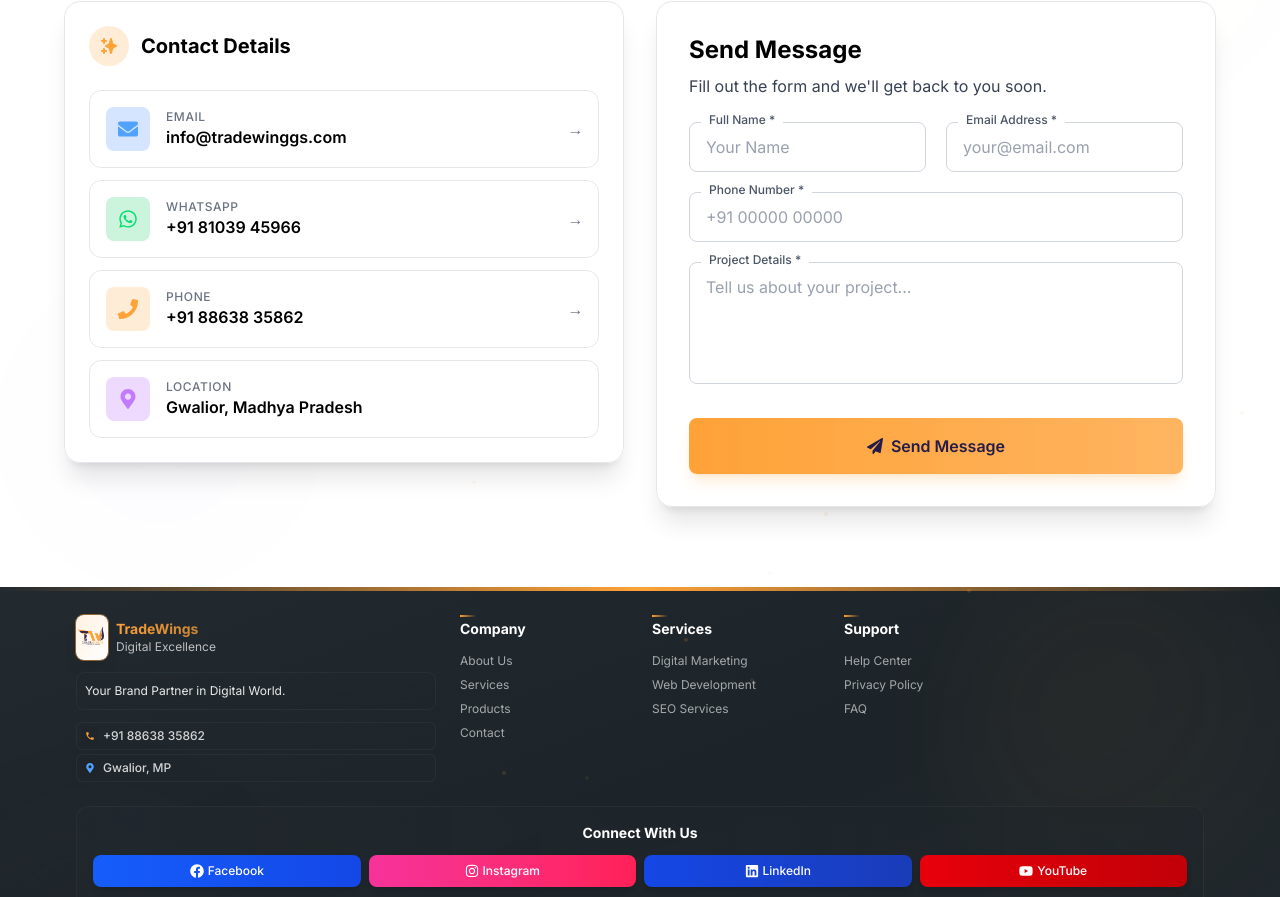
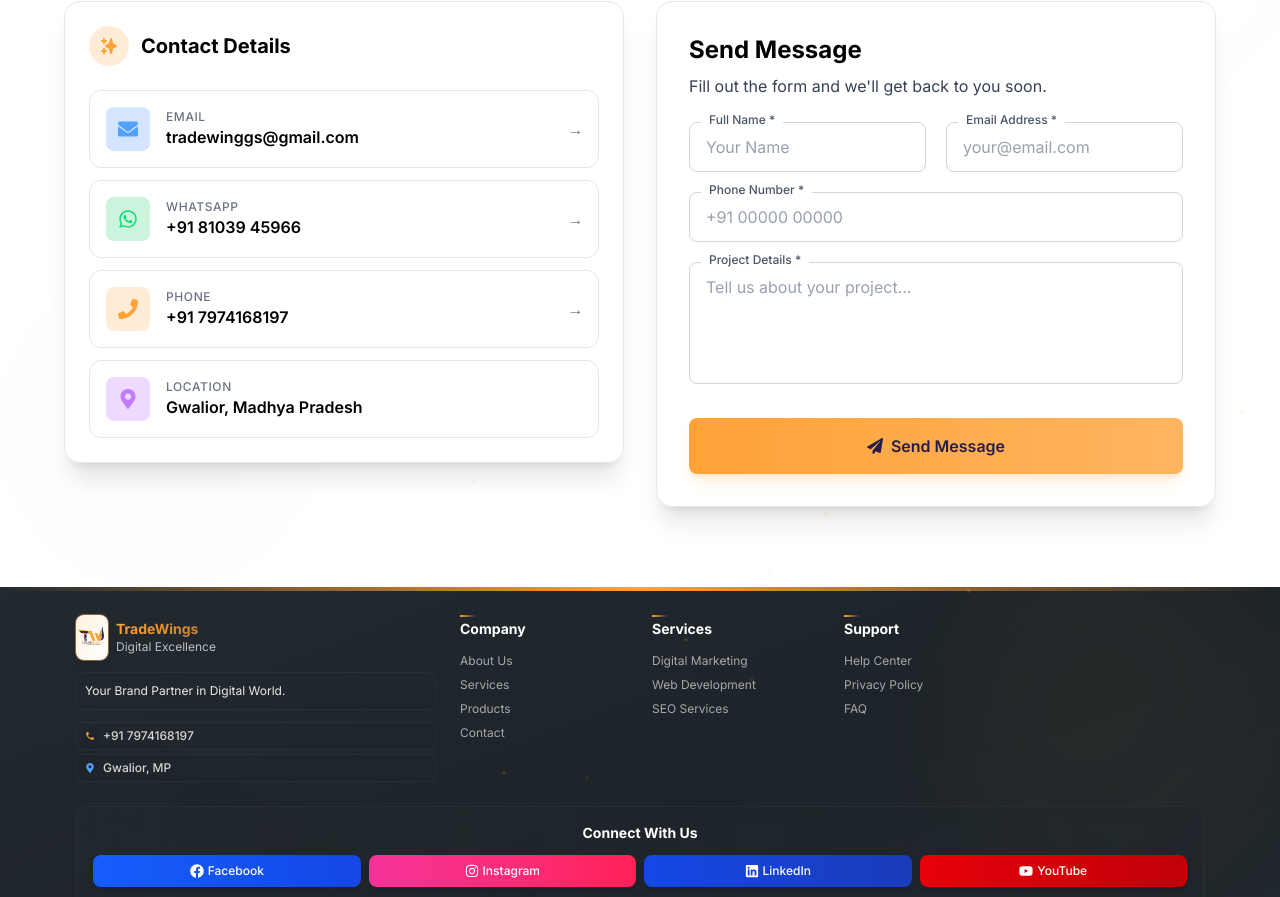
Before and after one commit to DrunkenMaster420/TradeWinggs, a Next.js app: page / in a window 1280 px wide. Shown: the part 6997-7894 px from the top of the page. Built offline with nearby package versions, Linux system fonts and the light colour scheme.

Commit message:
Updtaed code ui and logic

```diff
--- a/src/app/components/sections/ContactSection.tsx
+++ b/src/app/components/sections/ContactSection.tsx
@@ -638,8 +638,8 @@ const ContactSection = () => {
                 <ContactInfoItem
                   icon={FaEnvelope}
                   title="Email"
-                  value="info@tradewinggs.com"
-                  href="mailto:info@tradewinggs.com"
+                  value="tradewinggs@gmail.com"
+                  href="mailto:tradewinggs@gmail.com"
                   colorClass="bg-blue-500/20 text-blue-400"
                 />
 
@@ -654,8 +654,8 @@ const ContactSection = () => {
                 <ContactInfoItem
                   icon={FaPhone}
                   title="Phone"
-                  value="+91 88638 35862"
-                  href="tel:+918863835862"
+                  value="+91 7974168197"
+                  href="tel:+917974168197"
                   colorClass="bg-[#FFA238]/20 text-[#FFA238]"
                 />
 
--- a/src/app/components/ui/Footer.tsx
+++ b/src/app/components/ui/Footer.tsx
@@ -160,8 +160,8 @@ const Footer = () => {
               {[
                 {
                   icon: <MdPhone className="text-[#ffa238]" size={10} />,
-                  text: "+91 88638 35862",
-                  href: "tel:+918863835862",
+                  text: "+91 7974168197",
+                  href: "tel:+917974168197",
                 },
                 {
                   icon: <FaMapMarkerAlt className="text-blue-400" size={10} />,
```
